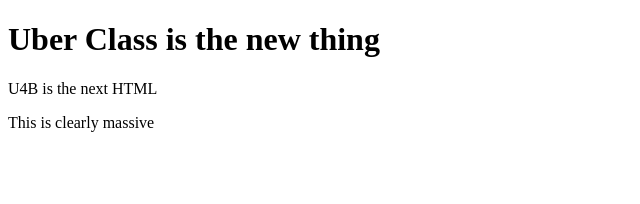
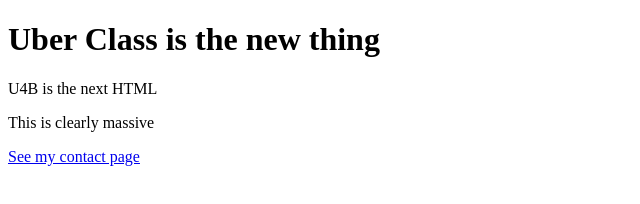
Before and after one commit to Chaba07/chaba07.github.io, a plain HTML site: page index.html in a window 1280 px wide. Shown: the whole page, without its empty margins (0-640 px from the left). Drawn offline with Linux system fonts and the light colour scheme.

Commit message:
point to contact page from contact

```diff
--- a/index.html
+++ b/index.html
@@ -4,5 +4,6 @@
     <h1> Uber Class is the new thing </h1>
     <p> U4B is the next HTML </p>
     <p> This is clearly massive </p>
+    <a href="/contact.html"> See my contact page </a>
   </body>
 <html>
```
